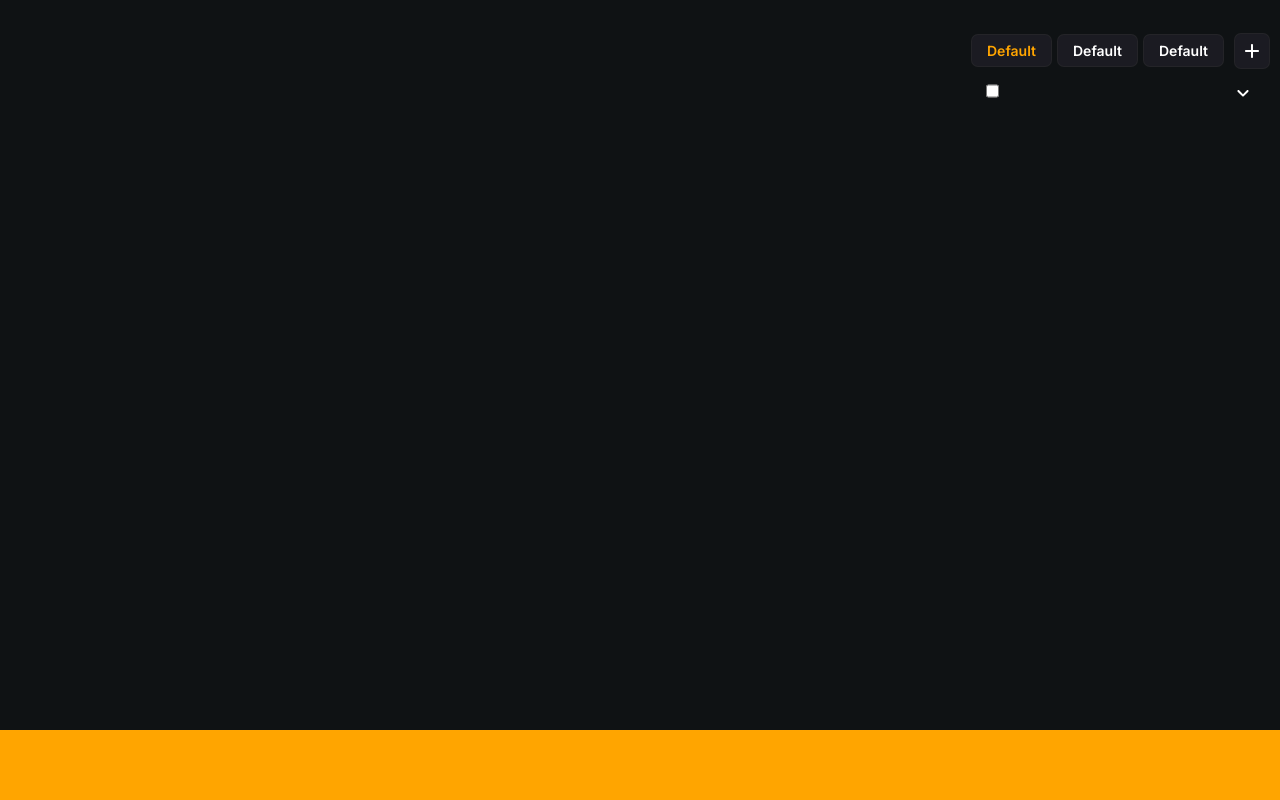
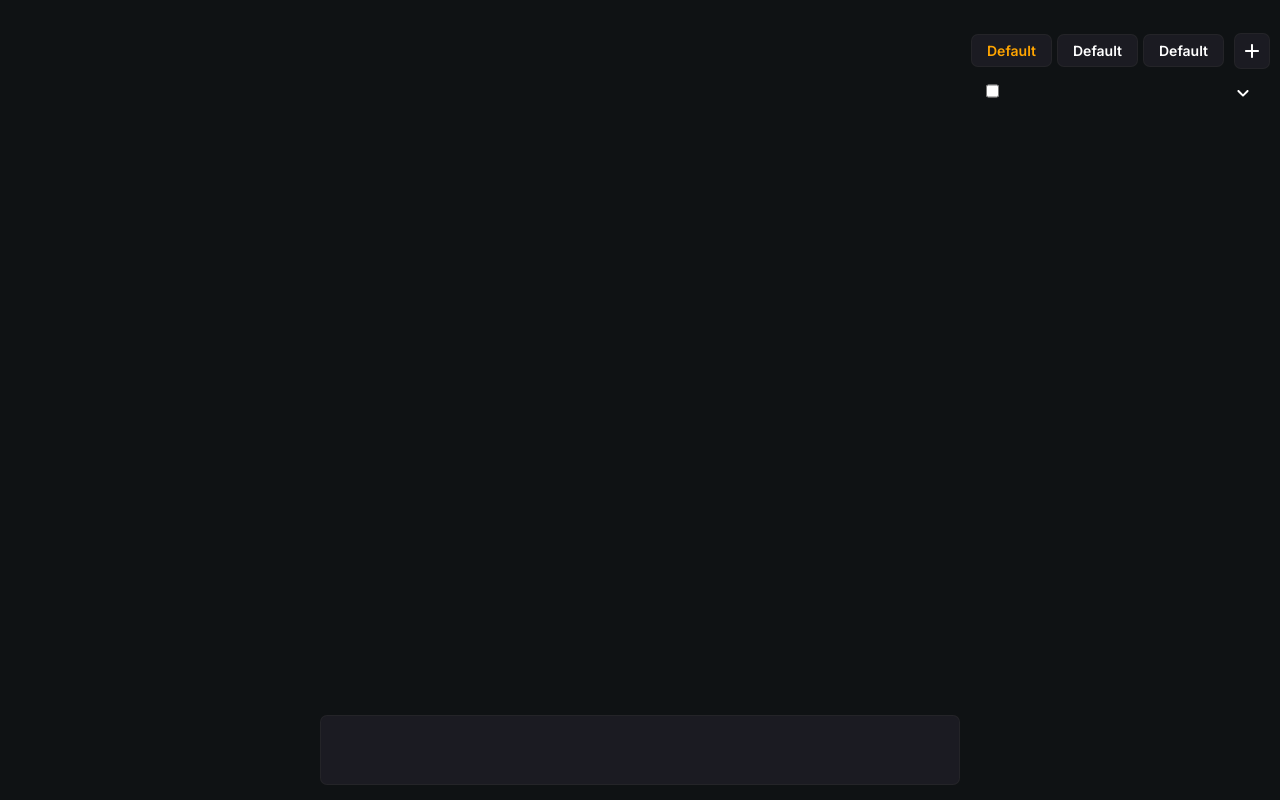
Before and after one commit to Ceft7412/music-player, a Next.js app: page / in a window 1280 px wide. Built offline with nearby package versions, Linux system fonts and the light colour scheme.

Commit message:
Update _footer.scss

```diff
--- a/src/resources/sass/_footer.scss
+++ b/src/resources/sass/_footer.scss
@@ -1,10 +1,20 @@
 .footer {
   position: fixed;
-  bottom: 0;
+  bottom: 15px;
   left: 0;
   right: 0;
   height: 70px;
   width: 100%;
-  z-index: 1000;
-  background-color: orange;
+  display: flex;
+  justify-content: center;
+  z-index: 2000;
+  .footer__flex {
+    background-color: rgb(27, 27, 34);
+    width: 50%;
+    border-radius: 7px;
+
+    border: 1px solid rgba(51, 51, 51, 0.379);
+
+    height: 100%;
+  }
 }
```
